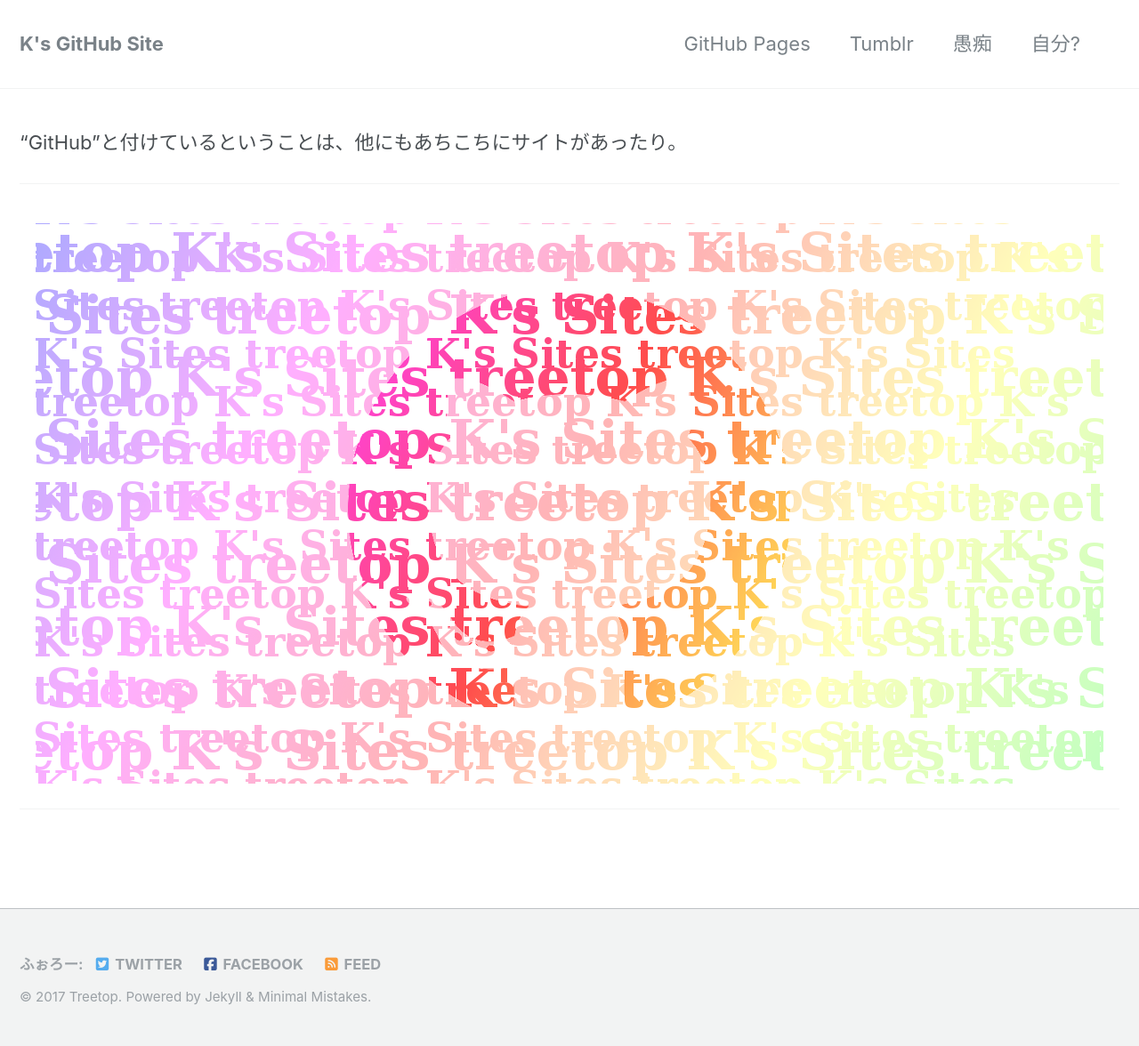
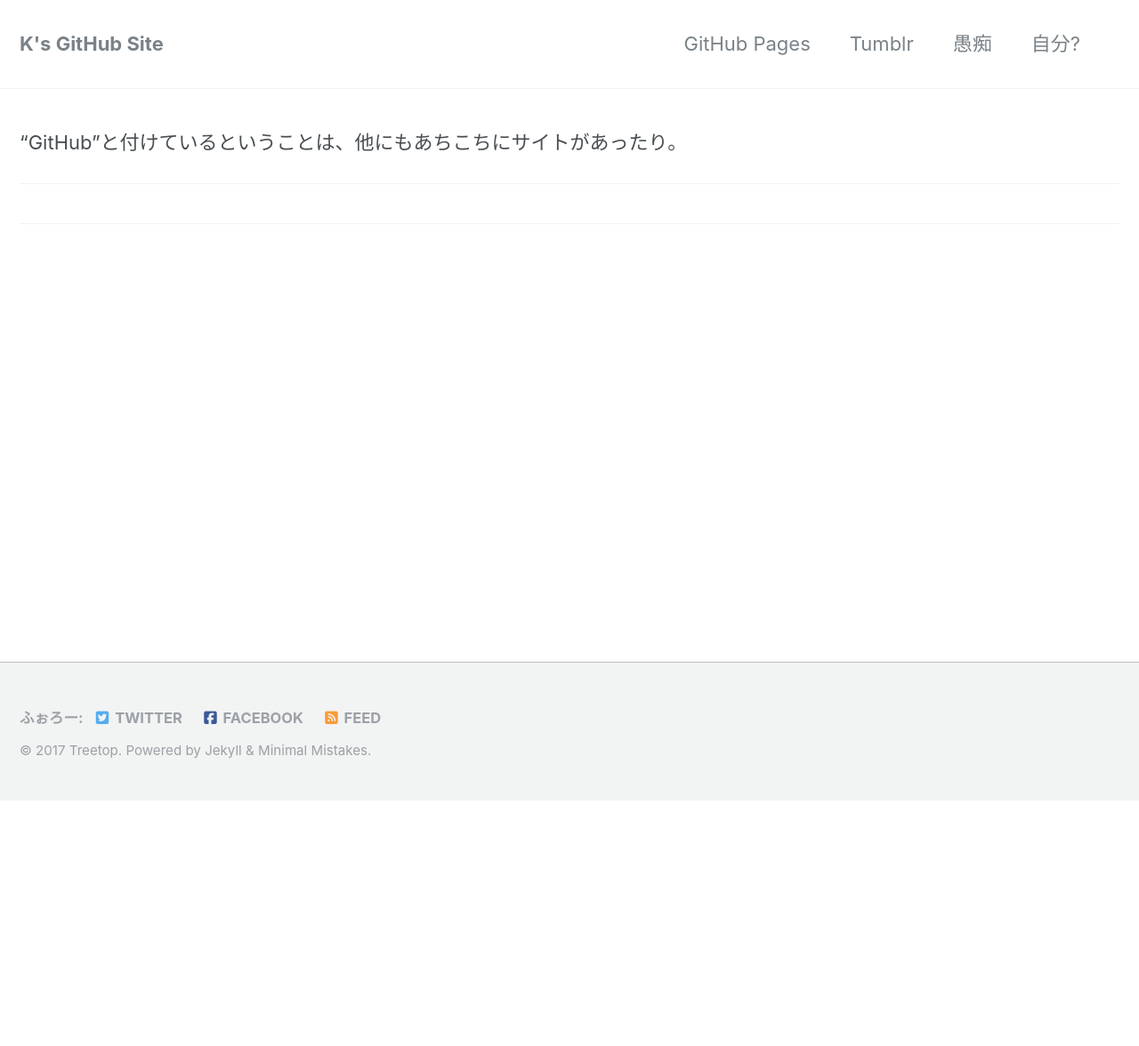
Before and after one commit to laureltreetop/laureltreetop.github.io, a Jekyll site: the page built from _pages/index.md, in a window 1280 px wide. Shown: the whole page at 89% size. Built offline with Jekyll 4.4.1, drawn with Linux system fonts in a browser that asks for light colours; nearby versions of some CDN libraries; the list of posts is cut into pages by our own code; after the commit the page ends 900 px from its top, so only the background shows below that.

Commit message:
Update index.md

```diff
--- a/_pages/index.md
+++ b/_pages/index.md
@@ -7,6 +7,4 @@ title: "K's GitHub Site"
 
 {% include feature_row id="intro" type="center" %}
 
-![OPG image](/assets/images/OGP-GitHub.png){: .align-center}
-
 {% include feature_row %}
```
